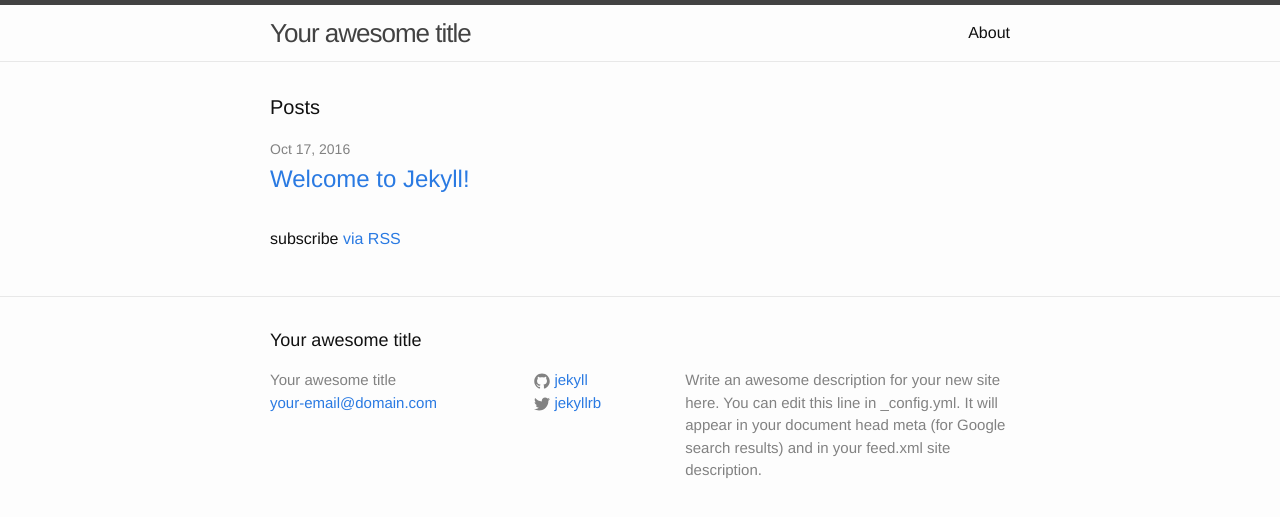
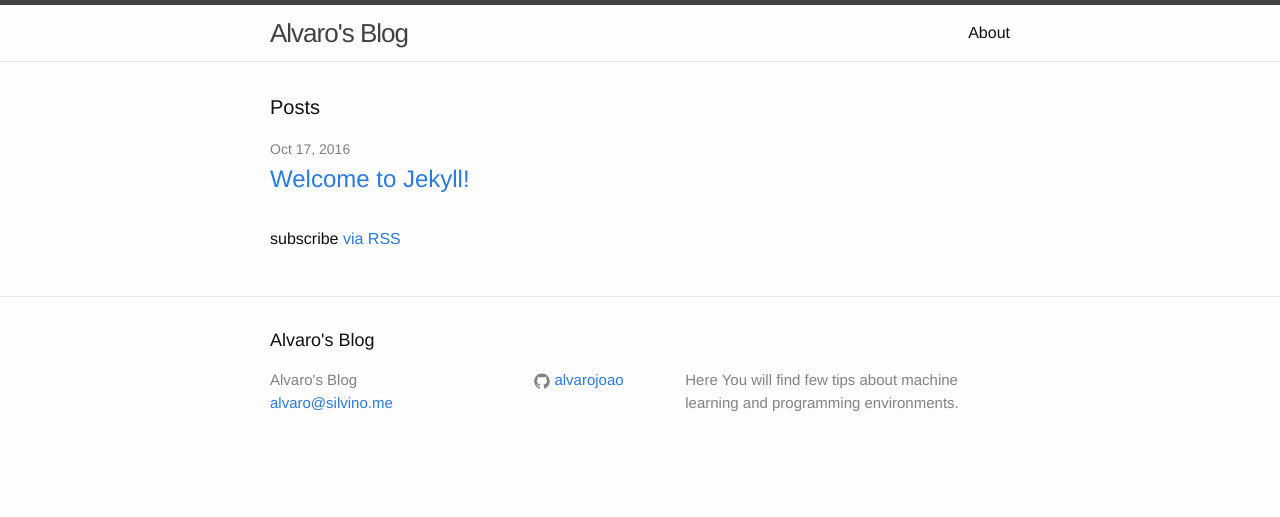
Before and after one commit to asilvino/alvarojoao.github.io, a Jekyll site: the page built from index.md, in a window 1280 px wide. Shown: the top 517 px of the page. Built offline with Jekyll 4.4.1, drawn with Linux system fonts in a browser that asks for light colours.

Commit message:
adding initial blog

```diff
--- a/_config.yml
+++ b/_config.yml
@@ -13,16 +13,14 @@
 # you will see them accessed via {{ site.title }}, {{ site.email }}, and so on.
 # You can create any custom variable you would like, and they will be accessible
 # in the templates via {{ site.myvariable }}.
-title: Your awesome title
-email: your-email@domain.com
+title: Alvaro's Blog
+email: alvaro@silvino.me
 description: > # this means to ignore newlines until "baseurl:"
-  Write an awesome description for your new site here. You can edit this
-  line in _config.yml. It will appear in your document head meta (for
-  Google search results) and in your feed.xml site description.
+  Here You will find few tips about machine learning and programming environments.
 baseurl: "" # the subpath of your site, e.g. /blog
-url: "" # the base hostname & protocol for your site, e.g. http://example.com
-twitter_username: jekyllrb
-github_username:  jekyll
+url: "https://alvarojoao.github.io/" # the base hostname & protocol for your site, e.g. http://example.com
+# twitter_username: alvarojoao
+github_username:  alvarojoao
 
 # Build settings
 markdown: kramdown
```
Also changed, not shown: about.md (+14 -7 lines).
